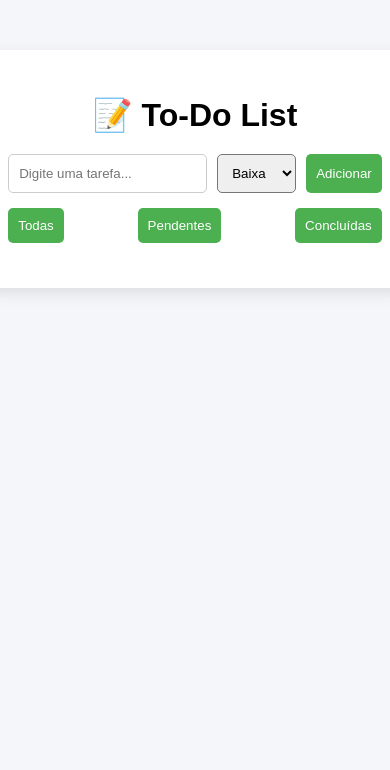
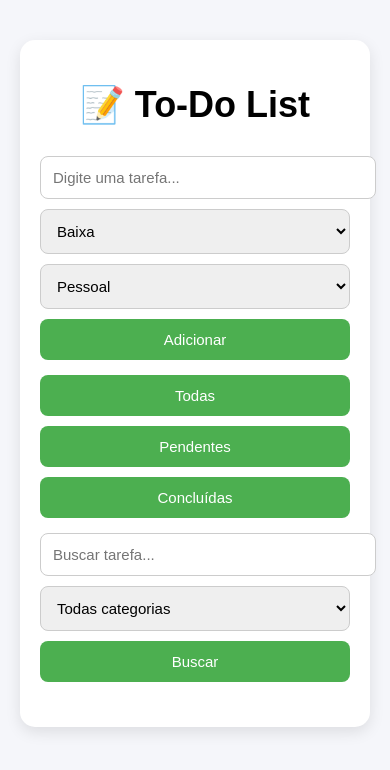
Before and after one commit to Thiago-Facul/to-do-list, a plain HTML site: page frontend/index.html in a window 390 px wide. Drawn offline with Linux system fonts and the light colour scheme; no server answers.

Commit message:
Adicionado sistema de categorias, busca e melhorias visuais

```diff
--- a/frontend/index.html
+++ b/frontend/index.html
@@ -10,24 +10,63 @@
 <div class="container">
   <h1>📝 To-Do List</h1>
 
+  <!-- Área de adicionar tarefa -->
   <div class="input-group">
-    <input type="text" id="taskInput" placeholder="Digite uma tarefa...">
+    <input
+      type="text"
+      id="taskInput"
+      placeholder="Digite uma tarefa..."
+    >
 
+    <!-- Prioridade -->
     <select id="priority">
       <option value="baixa">Baixa</option>
       <option value="media">Média</option>
       <option value="alta">Alta</option>
     </select>
 
-    <button onclick="addTask()">Adicionar</button>
+    <!-- Categoria -->
+    <select id="category">
+      <option value="Pessoal">Pessoal</option>
+      <option value="Estudo">Estudo</option>
+      <option value="Trabalho">Trabalho</option>
+    </select>
+
+    <button onclick="addTask()">
+      Adicionar
+    </button>
   </div>
 
+  <!-- Filtros -->
   <div class="filters">
     <button onclick="loadTasks()">Todas</button>
     <button onclick="filterTasks(0)">Pendentes</button>
     <button onclick="filterTasks(1)">Concluídas</button>
   </div>
 
+  <!-- Busca -->
+  <div class="search-area">
+
+    <input
+      type="text"
+      id="searchInput"
+      placeholder="Buscar tarefa..."
+    >
+
+    <select id="filterCategory">
+      <option value="">Todas categorias</option>
+      <option value="Pessoal">Pessoal</option>
+      <option value="Estudo">Estudo</option>
+      <option value="Trabalho">Trabalho</option>
+    </select>
+
+    <button onclick="searchTasks()">
+      Buscar
+    </button>
+
+  </div>
+
+  <!-- Lista -->
   <ul id="taskList"></ul>
 </div>
 
--- a/frontend/script.js
+++ b/frontend/script.js
@@ -1,41 +1,84 @@
 const API = "http://localhost:3000/tasks";
 
+// Carregar todas tarefas
 async function loadTasks() {
   const res = await fetch(API);
   const tasks = await res.json();
+
   render(tasks);
 }
 
+// Filtrar concluídas/pendentes
 async function filterTasks(done) {
   const res = await fetch(`${API}?done=${done}`);
   const tasks = await res.json();
+
   render(tasks);
 }
 
+// Buscar tarefas
+async function searchTasks() {
+  const search = document.getElementById("searchInput").value;
+  const category = document.getElementById("filterCategory").value;
+
+  let url = API + "?";
+
+  if (search) {
+    url += `search=${search}&`;
+  }
+
+  if (category) {
+    url += `category=${category}`;
+  }
+
+  const res = await fetch(url);
+  const tasks = await res.json();
+
+  render(tasks);
+}
+
+// Adicionar tarefa
 async function addTask() {
   const title = document.getElementById("taskInput").value;
   const priority = document.getElementById("priority").value;
+  const category = document.getElementById("category").value;
 
   await fetch(API, {
     method: "POST",
-    headers: { "Content-Type": "application/json" },
-    body: JSON.stringify({ title, priority })
+    headers: {
+      "Content-Type": "application/json"
+    },
+
+    body: JSON.stringify({
+      title,
+      priority,
+      category
+    })
   });
 
   document.getElementById("taskInput").value = "";
+
   loadTasks();
 }
 
+// Atualizar status
 async function toggleTask(id, done) {
   await fetch(`${API}/${id}`, {
     method: "PUT",
-    headers: { "Content-Type": "application/json" },
-    body: JSON.stringify({ done: !done })
+
+    headers: {
+      "Content-Type": "application/json"
+    },
+
+    body: JSON.stringify({
+      done: !done
+    })
   });
 
   loadTasks();
 }
 
+// Deletar tarefa
 async function deleteTask(id) {
   await fetch(`${API}/${id}`, {
     method: "DELETE"
@@ -44,8 +87,10 @@ async function deleteTask(id) {
   loadTasks();
 }
 
+// Renderizar tarefas
 function render(tasks) {
   const list = document.getElementById("taskList");
+
   list.innerHTML = "";
 
   tasks.forEach(task => {
@@ -55,10 +100,14 @@ function render(tasks) {
       <span>
         ${task.done ? "✅" : "⬜"}
         ${task.title}
-        <small>(${task.priority})</small>
+
+        <small>
+          [${task.priority}] - ${task.category}
+        </small>
       </span>
 
       <div>
+
         <button onclick="toggleTask(${task.id}, ${task.done})">
           ✔
         </button>
@@ -66,6 +115,7 @@ function render(tasks) {
         <button onclick="deleteTask(${task.id})">
           🗑
         </button>
+
       </div>
     `;
 
@@ -73,4 +123,5 @@ function render(tasks) {
   });
 }
 
+// Inicializar
 loadTasks();
--- a/frontend/style.css
+++ b/frontend/style.css
@@ -3,79 +3,143 @@ body {
   background: #f5f6fa;
   display: flex;
   justify-content: center;
-  margin-top: 50px;
+  padding: 40px 20px;
+  margin: 0;
 }
 
 .container {
   background: white;
-  padding: 25px;
-  border-radius: 10px;
-  width: 400px;
+  padding: 30px;
+  border-radius: 15px;
+
+  width: 100%;
+  max-width: 750px;
+
   box-shadow: 0 5px 15px rgba(0,0,0,0.1);
 }
 
 h1 {
   text-align: center;
-  margin-bottom: 20px;
+  margin-bottom: 30px;
+  font-size: 48px;
 }
 
-.input-group {
+/* Inputs */
+
+.input-group,
+.filters,
+.search-area {
   display: flex;
   gap: 10px;
+  flex-wrap: wrap;
+  margin-bottom: 15px;
 }
 
-input {
+input,
+select {
   flex: 1;
-  padding: 10px;
-  border-radius: 5px;
+  min-width: 150px;
+
+  padding: 12px;
+  border-radius: 8px;
   border: 1px solid #ccc;
-}
 
-select {
-  padding: 10px;
-  border-radius: 5px;
+  font-size: 15px;
 }
 
 button {
-  padding: 10px;
+  padding: 12px 18px;
   border: none;
   background: #4CAF50;
   color: white;
-  border-radius: 5px;
+  border-radius: 8px;
   cursor: pointer;
+
+  font-size: 15px;
+  transition: 0.2s;
 }
 
 button:hover {
-  background: #45a049;
+  background: #43a047;
+  transform: scale(1.03);
 }
 
-.filters {
-  margin-top: 15px;
-  display: flex;
-  justify-content: space-between;
-}
+/* Lista */
 
 ul {
   list-style: none;
   padding: 0;
-  margin-top: 20px;
+  margin-top: 25px;
 }
 
 li {
   background: #f1f1f1;
-  padding: 10px;
-  margin-bottom: 10px;
-  border-radius: 5px;
+  padding: 15px;
+  margin-bottom: 12px;
+
+  border-radius: 10px;
+
   display: flex;
   justify-content: space-between;
   align-items: center;
+
+  gap: 15px;
+}
+
+li span {
+  font-size: 16px;
+  word-break: break-word;
+}
+
+li small {
+  color: #555;
+}
+
+li div {
+  display: flex;
+  gap: 8px;
 }
 
 li button {
-  margin-left: 5px;
+  min-width: 45px;
   background: #007bff;
 }
 
 li button:last-child {
   background: #e74c3c;
 }
+
+/* Responsividade */
+
+@media (max-width: 700px) {
+
+  .container {
+    padding: 20px;
+  }
+
+  h1 {
+    font-size: 36px;
+  }
+
+  .input-group,
+  .filters,
+  .search-area {
+    flex-direction: column;
+  }
+
+  input,
+  select,
+  button {
+    width: 100%;
+  }
+
+  li {
+    flex-direction: column;
+    align-items: flex-start;
+  }
+
+  li div {
+    width: 100%;
+    justify-content: flex-end;
+  }
+}
```
Also changed, not shown: backend/server.js (+32 -12 lines).
